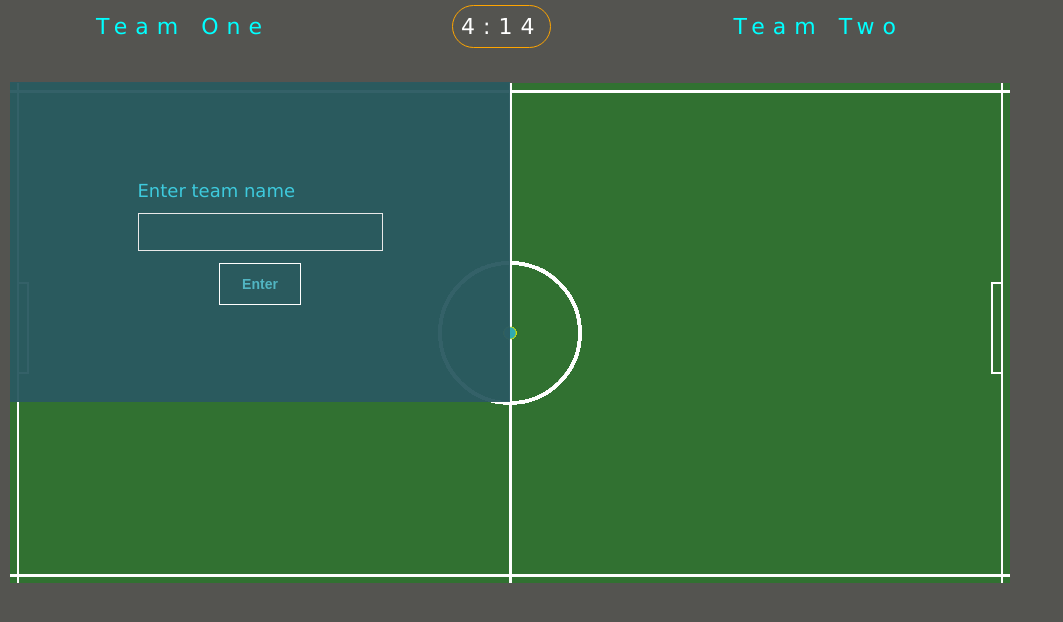
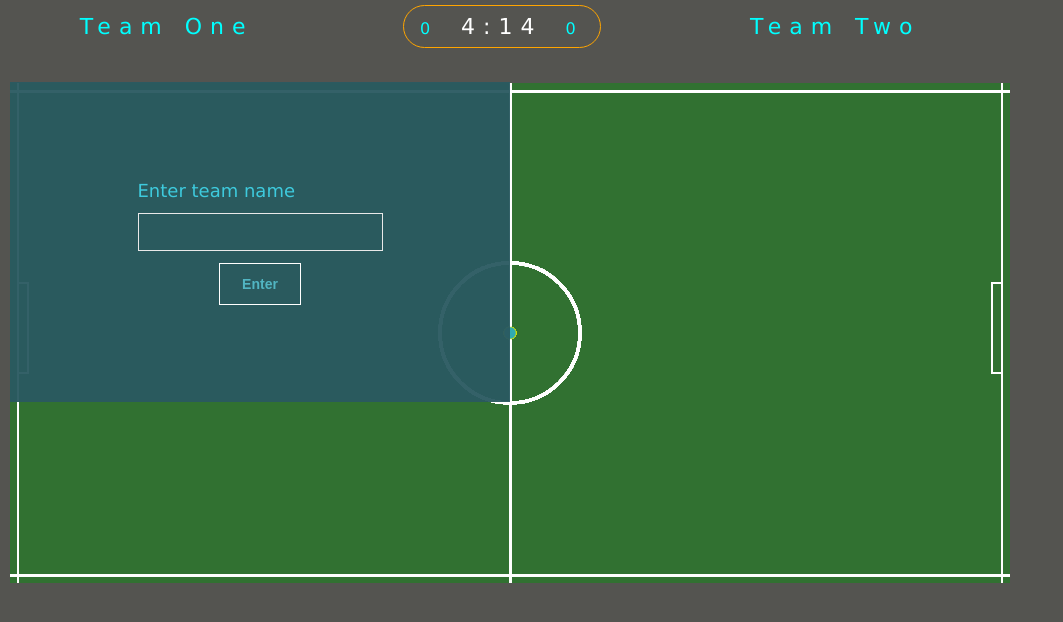
Before and after one commit to spaceofmiah/js-soccer-game, a plain HTML site: page index.html in a window 1280 px wide. Shown: the whole page, without its empty margins (0-1063 px from the left). Drawn offline with Linux system fonts and the light colour scheme.

Commit message:
Fit in team goal count on the layout

```diff
--- a/index.css
+++ b/index.css
@@ -60,10 +60,16 @@ body {
     letter-spacing: 8px;
 }
 
-.time {
+.mid_view {
     color: white;
     letter-spacing: 8px;
     border-radius: 50px;
     border: 1.5px solid orange;
     padding: 8px
 }
+
+.mid_view .goals {
+    font-size: 16px;
+    margin: 0 8px;
+    color: aqua;
+}
--- a/index.html
+++ b/index.html
@@ -8,9 +8,36 @@
     <link rel="stylesheet" href="index.css">
 </head>
 <body>
+    <!--
+        **
+        **
+        **
+        **
+        **
+        **
+            CAUTION!!! CAUTION!!! CAUTION!!! CAUTION!!! CAUTION!!!
+            CAUTION!!! CAUTION!!! CAUTION!!! CAUTION!!! CAUTION!!!
+            CAUTION!!! CAUTION!!! CAUTION!!! CAUTION!!! CAUTION!!!
+            CAUTION!!! CAUTION!!! CAUTION!!! CAUTION!!! CAUTION!!!
+
+
+            Edit `class` and `id` attributes of HTML tags at your
+            own risk as most of those attribute's values are used
+            within JAVASCRIPT (for interactions) &/or CSS
+            (for structuring)
+        **
+        **
+        **
+        **
+        **
+    -->
     <div class="team_time_bar">
         <div class="team_one_name team_name">team one</div>
-        <div class="time">4:14</div>
+        <div class="mid_view">
+            <span class="goals team_one_goals">0</span>
+            <span class="time">4:14</span>
+            <span class="goals team_two_goals">0</span>
+        </div>
         <div class="team_two_name team_name">team two</div>
     </div>
 
@@ -29,6 +56,29 @@
             <input type="submit" value="Enter" id="submit_btn">
         </div>
     </div>
+    <!--
+        **
+        **
+        **
+        **
+        **
+        **
+            CAUTION!!! CAUTION!!! CAUTION!!! CAUTION!!! CAUTION!!!
+            CAUTION!!! CAUTION!!! CAUTION!!! CAUTION!!! CAUTION!!!
+            CAUTION!!! CAUTION!!! CAUTION!!! CAUTION!!! CAUTION!!!
+            CAUTION!!! CAUTION!!! CAUTION!!! CAUTION!!! CAUTION!!!
+
+
+            Edit `class` and `id` attributes of HTML tags at your
+            own risk as most of those attribute's values are used
+            within JAVASCRIPT (for interactions) &/or CSS
+            (for structuring)
+        **
+        **
+        **
+        **
+        **
+    -->
 
     <script src="./index.js" type="text/javascript"></script>
 </body>
```
